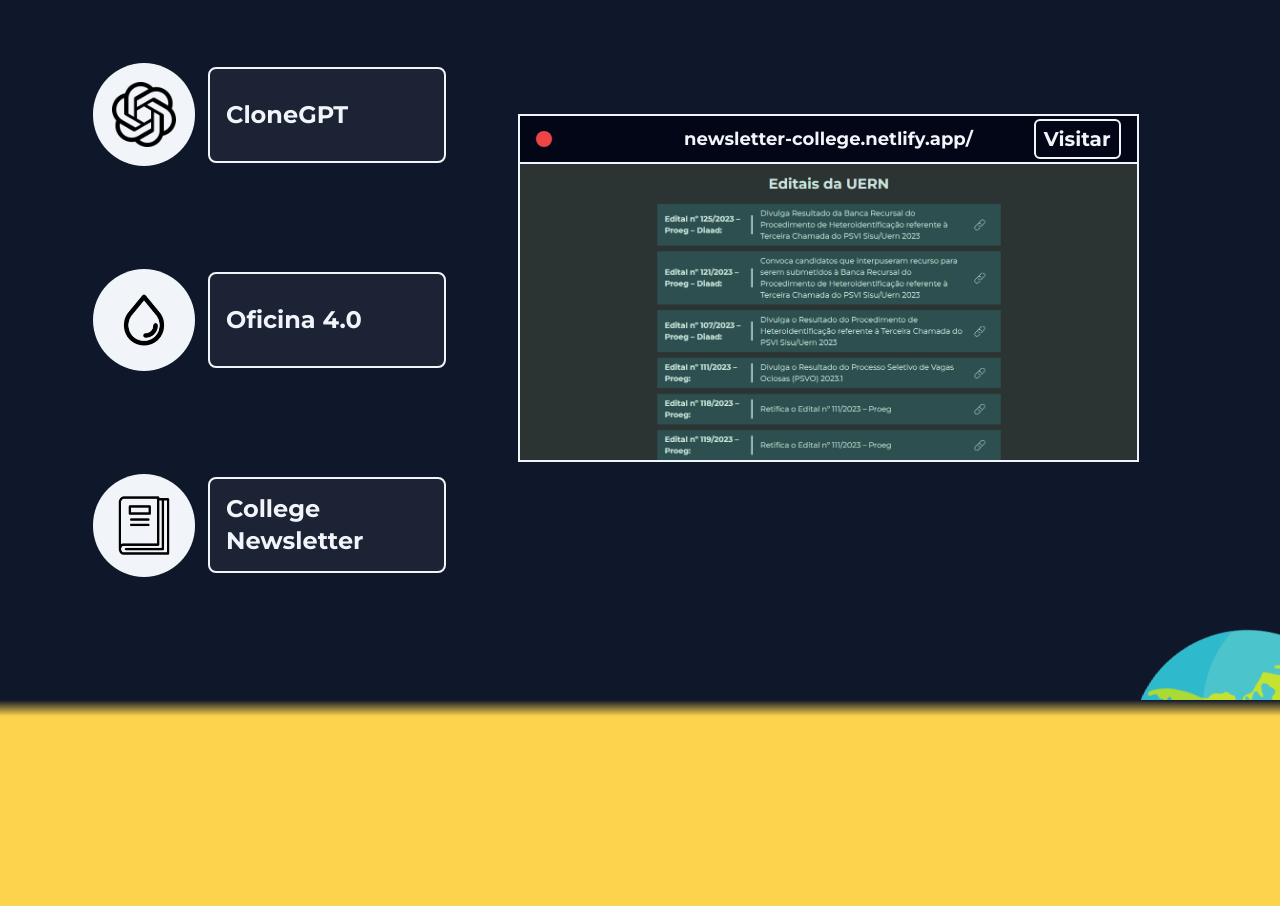
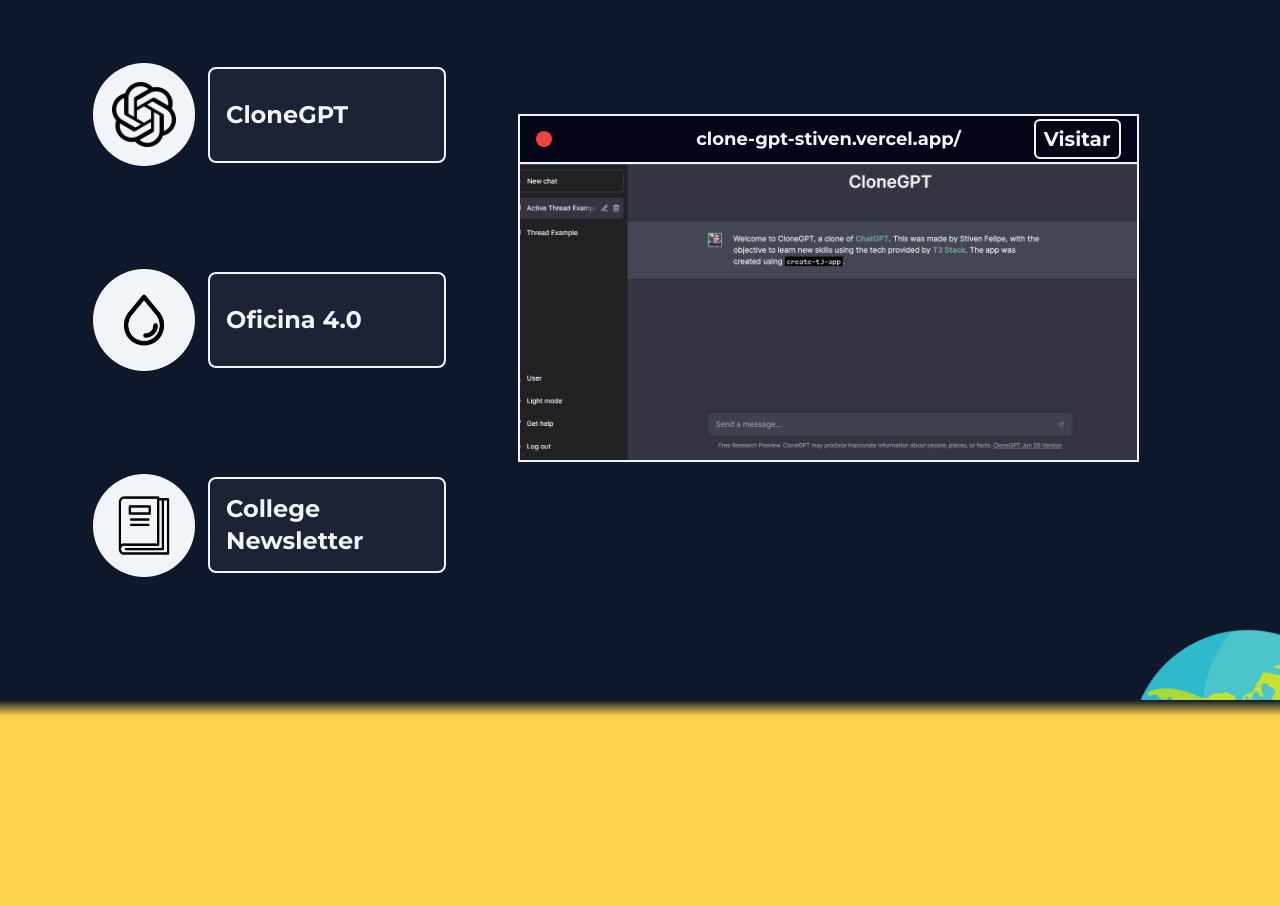
Before and after one commit to StivenF0/personal-website, a Next.js app: page / in a window 1280 px wide. Shown: the part 1060-1966 px from the top of the page. Built offline with nearby package versions, Linux system fonts and the light colour scheme.

Commit message:
Little change on the main preview

```diff
--- a/src/components/ProjectsSection/index.tsx
+++ b/src/components/ProjectsSection/index.tsx
@@ -6,7 +6,7 @@
 import ProjectsSectionRoot from "./ProjectsSectionRoot";
 
 export default function ProjectsSection() {
-  const [selected, setSelected] = useState<0 | 1 | 2>(2);
+  const [selected, setSelected] = useState<0 | 1 | 2>(0);
 
   return (
     <ProjectsSectionRoot>
```
